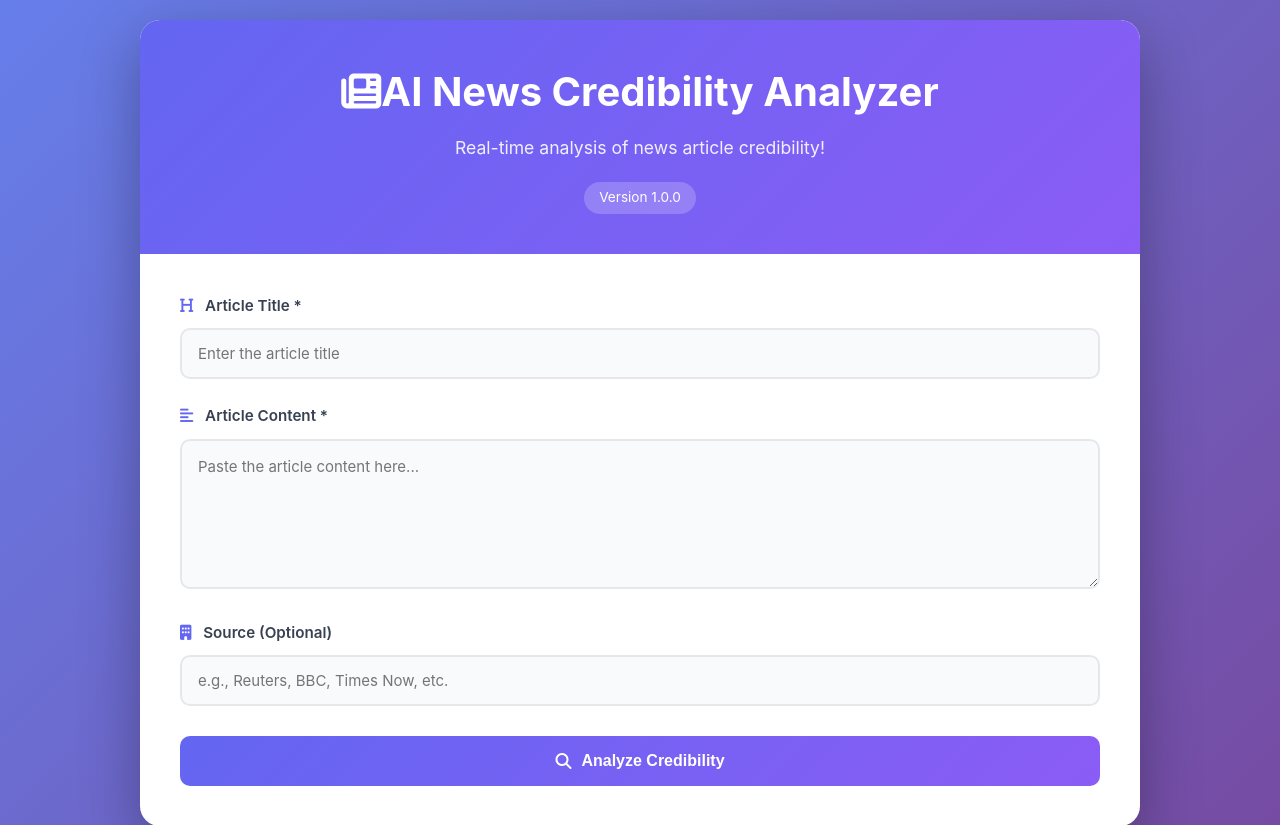
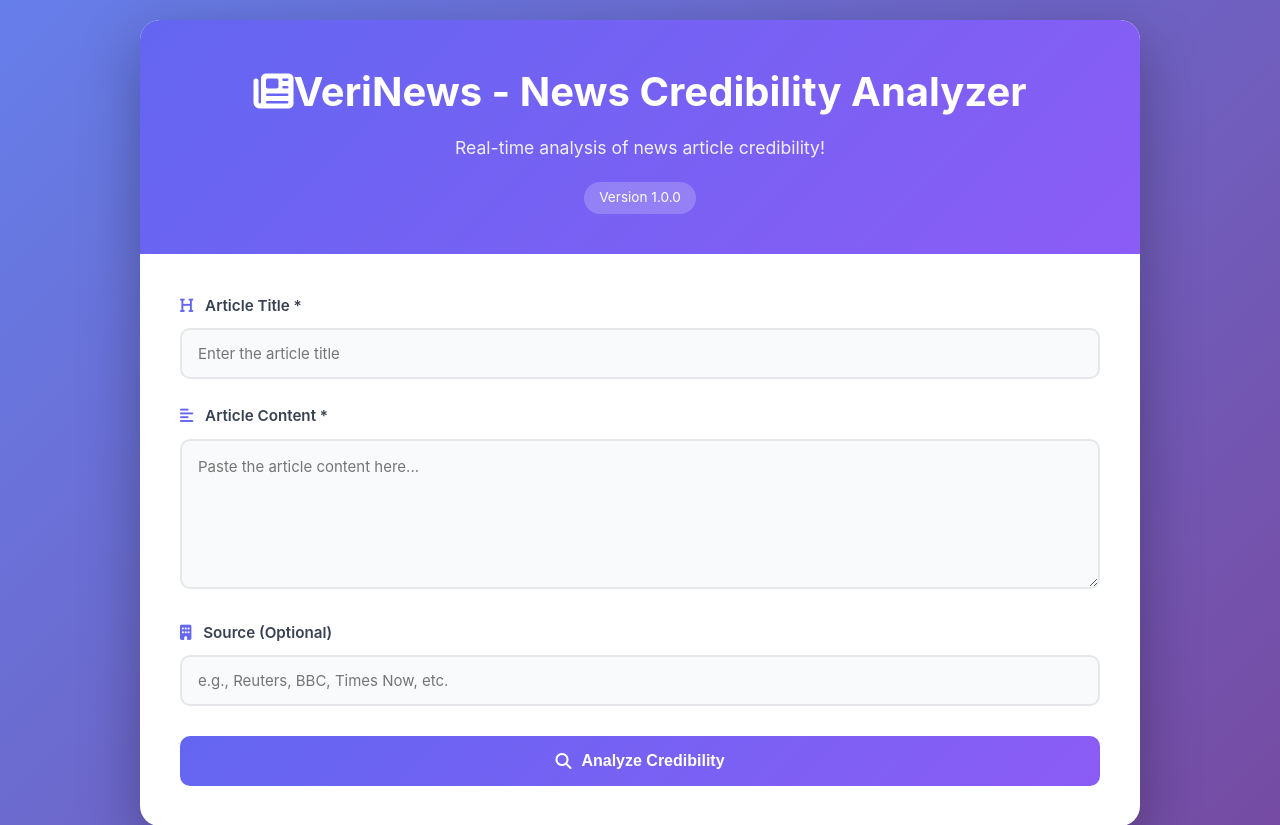
Before and after one commit to LakshyaBetala/news_analyzer, a Flask app: page / in a window 1280 px wide. Shown: the top 825 px of the page. Run offline with Flask 3, Linux system fonts and the light colour scheme.

Commit message:
title change

```diff
--- a/app/templates/dashboard.html
+++ b/app/templates/dashboard.html
@@ -419,7 +419,7 @@
 <body>
     <div class="container">
         <div class="header">
-            <h1><i class="fas fa-newspaper"></i>AI News Credibility Analyzer</h1>
+            <h1><i class="fas fa-newspaper"></i>VeriNews - News Credibility Analyzer</h1>
             <div class="subtitle">Real-time analysis of news article credibility!</div>
             <div class="version">Version {{ version }}</div>
         </div>
```
